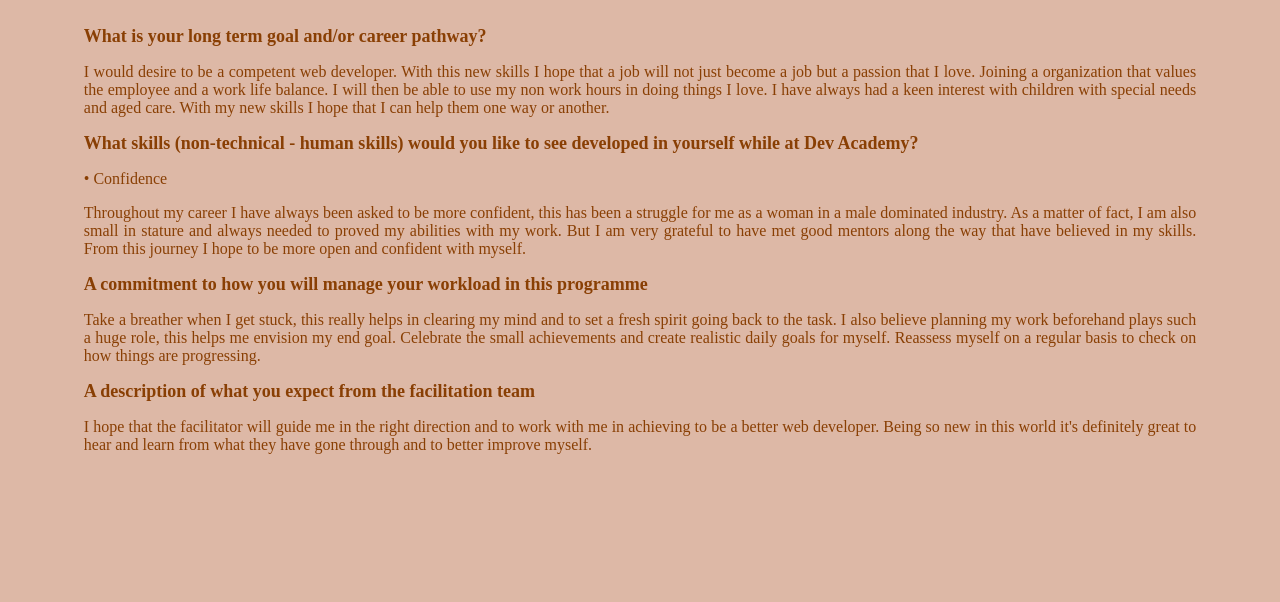
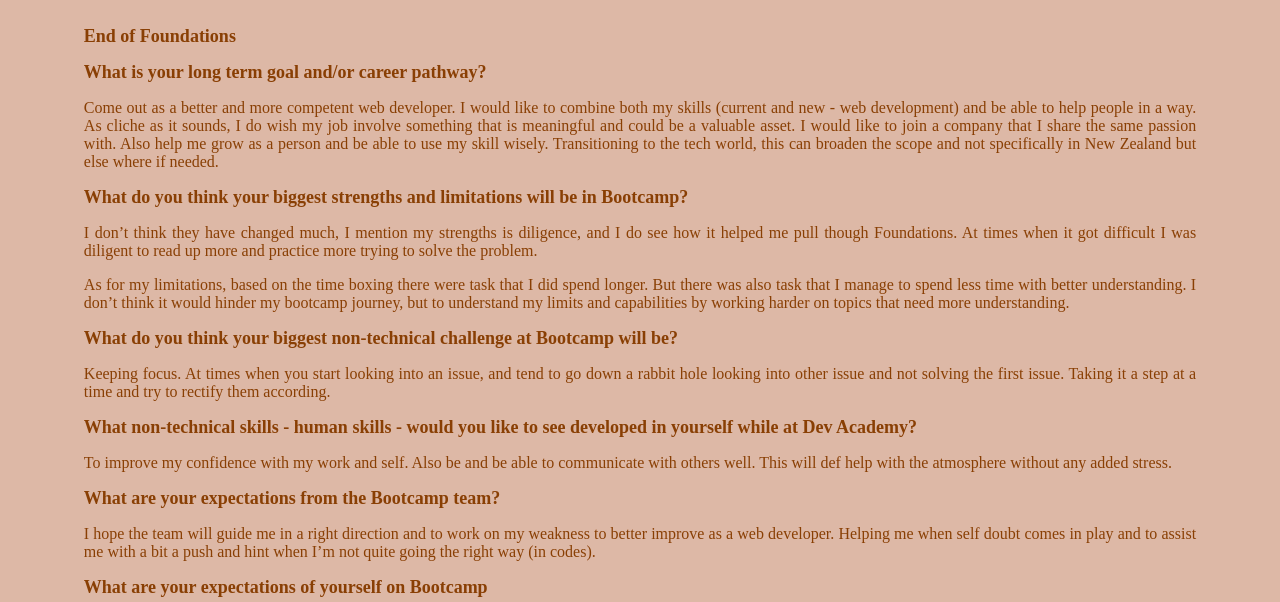
Before and after one commit to evelyntanwy/evelyntanwy.github.io, a plain HTML site: page blog/learning-plan.html in a window 1280 px wide. Shown: the part 198-800 px from the top of the page. Drawn offline with Linux system fonts and the light colour scheme; a web font is replaced by a local one.

Commit message:
End LearningPlan Updated

```diff
--- a/blog/learning-plan.html
+++ b/blog/learning-plan.html
@@ -18,6 +18,28 @@
       </nav>
         <div class="learningplan">
           <h1>Learning Plan</h1>
+          <h2>End of Foundations</h2>
+          <h2>What is your long term goal and/or career pathway?</h2>
+          <p>Come out as a better and more competent web developer. I would like to combine both my skills (current and new - web development) and be able to help people in a way. As cliche as it sounds, I do wish my job involve something that is meaningful and could be a valuable asset. I would like to join a company that I share the same passion with. Also help me grow as a person and be able to use my skill wisely. Transitioning to the tech world, this can broaden the scope and not specifically in New Zealand but else where if needed.
+
+          </p>
+          <h2>What do you think your biggest strengths and limitations will be in Bootcamp?</h2>
+          <p>I don’t think they have changed much, I mention my strengths is diligence, and I do see how it helped me pull though Foundations. At times when it got difficult I was diligent to read up more and practice  more trying to solve the problem. </p>
+          <p>As for my limitations, based on the time boxing there were task that I did spend longer. But there was also task that I manage to spend less time with better understanding. I don’t think it would hinder my bootcamp journey, but to understand my limits and capabilities by working harder on topics that need more understanding.
+          </p>
+          <h2>What do you think your biggest non-technical challenge at Bootcamp will be?</h2>
+          <p>Keeping focus. At times when you start looking into an issue, and tend to go down a rabbit hole looking into other issue and not solving the first issue. Taking it a step at a time and try to rectify them according.
+          </p>
+          <h2>What non-technical skills - human skills - would you like to see developed in yourself while at Dev Academy?</h2>
+          <p>To improve my confidence with my work and self. Also be and be able to communicate with others well. This will def help with the atmosphere without any added stress. </p>
+          <h2>What are your expectations from the Bootcamp team?</h2>
+          <p>I hope the team will guide me in a right direction and to work on my weakness to better improve as a web developer. Helping me when self doubt comes in play and to assist me with a bit a push and hint when I’m not quite going the right way (in codes).
+          </p>
+
+          <h2>What are your expectations of yourself on Bootcamp</h2>
+          <p>During the studying period to fully concentrate and not be distracted. Try as hard as I can and to be fully committed to coding and completing the task. Try to take some breaks even tho I have not solved the problem. Asking for help when needed or when google is not showing me the correct way. </p>
+          <br>
+          <h2>Start of Foundations</h2>
           <h2>What is your long term goal and/or career pathway?</h2>
           <p>I would desire to be a competent web developer. With this new skills I hope that a job will not just become a job but a passion that I love.
             Joining a organization that values the employee and a work life balance. I will then be able to use my non work hours in doing things I love. I have always had a keen interest with children with special needs and aged care. With my new skills I hope that I can help them one way or another.
@@ -51,7 +73,10 @@
 
 
           </p>
+
+          <br>
         </div>
+        <!-- <marquee direction=right font-family="Frank Ruhl Libre" margin=40%>~~~ FIVE WEEKS LATER ~~~</marquee> -->
     </body>
   </head>
 </html>
```
